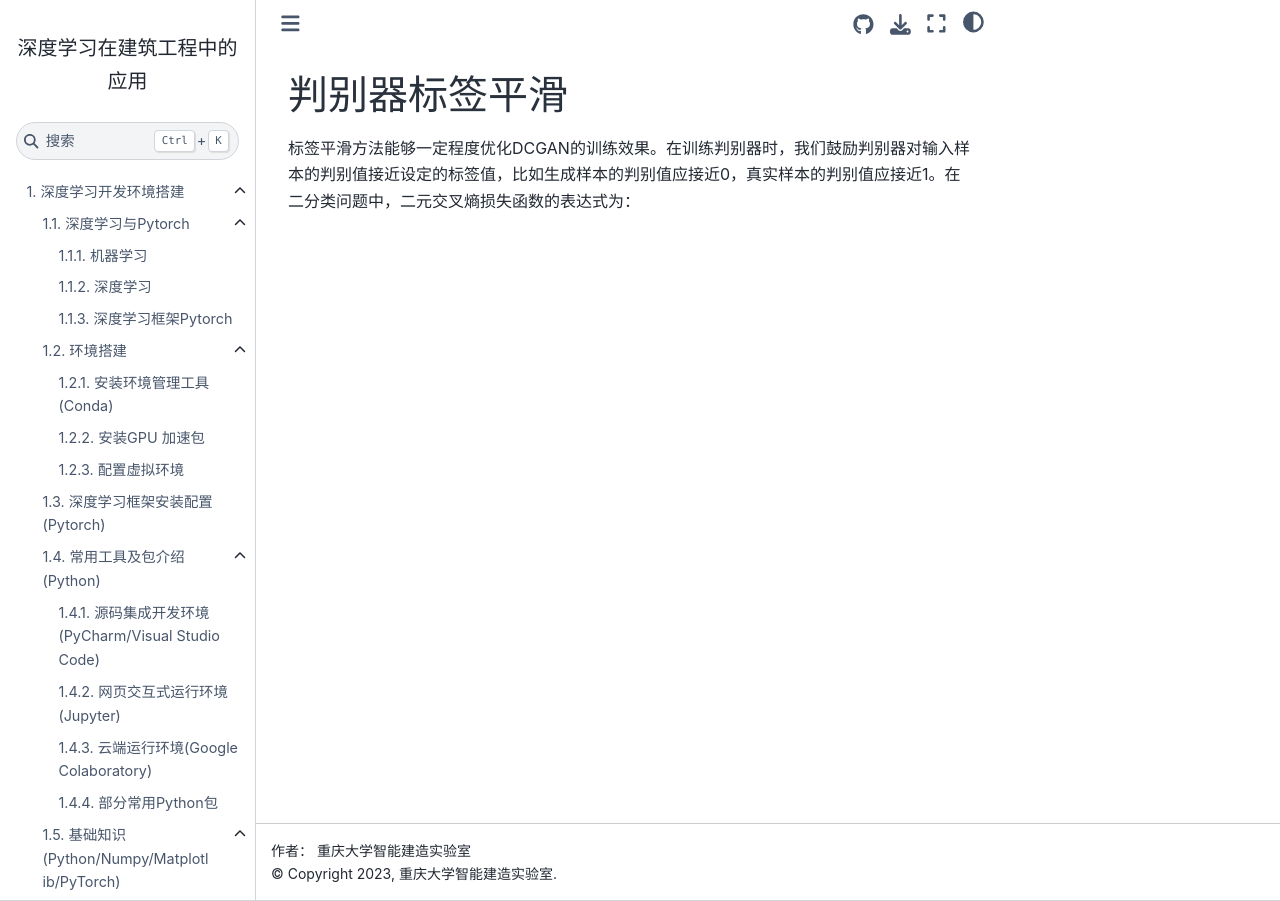
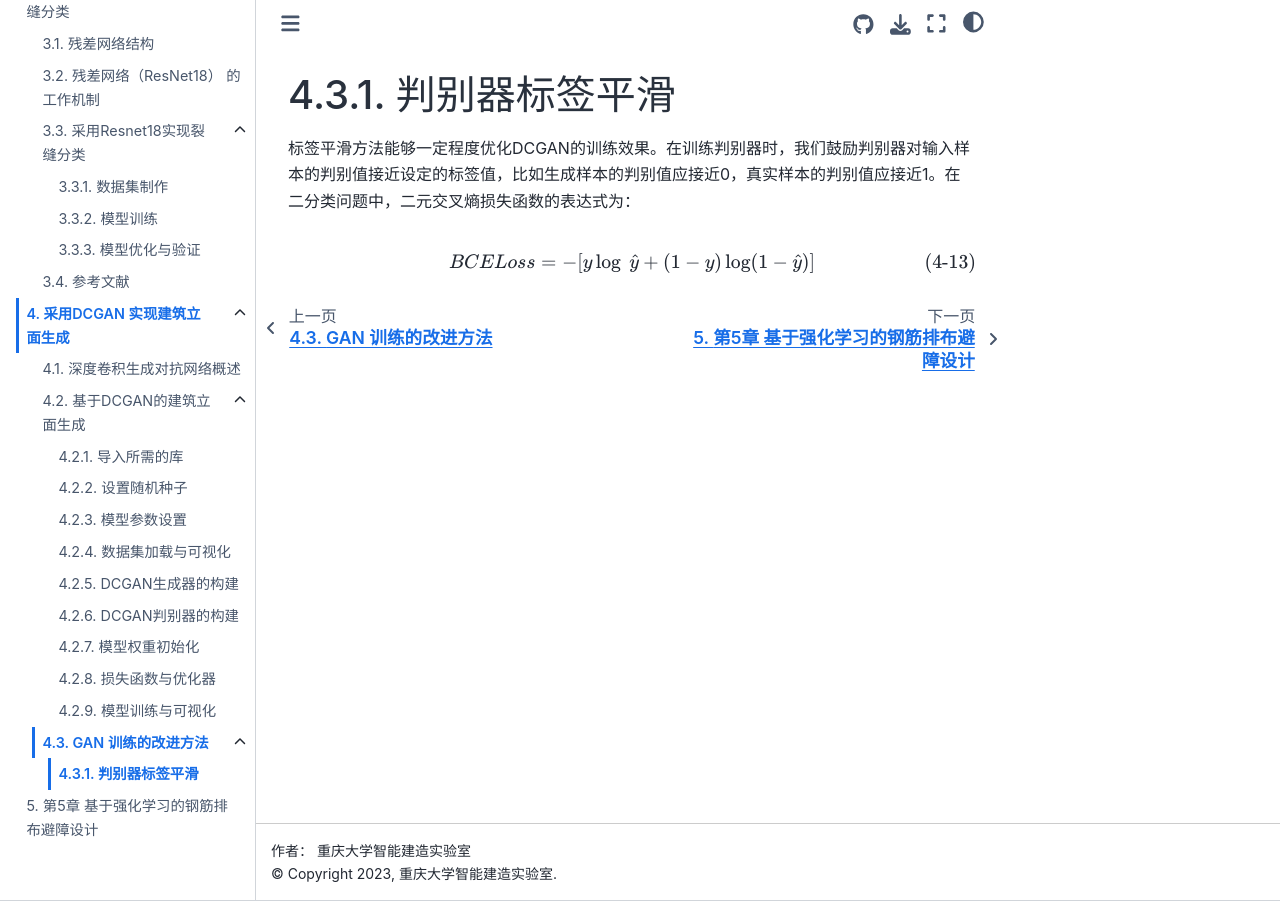
Before and after one commit to iblofcqu/book001, a Sphinx documentation site: the page built from source/4/4.3/4.3.1.md, in a window 1280 px wide. Built offline with Sphinx 7.4.7 and the Sphinx Book theme 1.1.4, drawn with Linux system fonts in a browser that asks for light colours.

Commit message:
docs(4.3.1): 二元交叉熵损失函数 latex 公式

````diff
--- a/source/4/4.3/4.3.1.md
+++ b/source/4/4.3/4.3.1.md
@@ -1,3 +1,7 @@
 # 判别器标签平滑
 
 标签平滑方法能够一定程度优化DCGAN的训练效果。在训练判别器时，我们鼓励判别器对输入样本的判别值接近设定的标签值，比如生成样本的判别值应接近0，真实样本的判别值应接近1。在二分类问题中，二元交叉熵损失函数的表达式为：
+
+$$
+BCELoss=-[y \log \ \hat y + (1-y) \log(1- \hat y)] \tag {4-13}
+$$
--- a/source/4/index.md
+++ b/source/4/index.md
@@ -12,4 +12,5 @@ hidden:
 
 4.1
 4.2/index
+4.3/index
 ```
````
